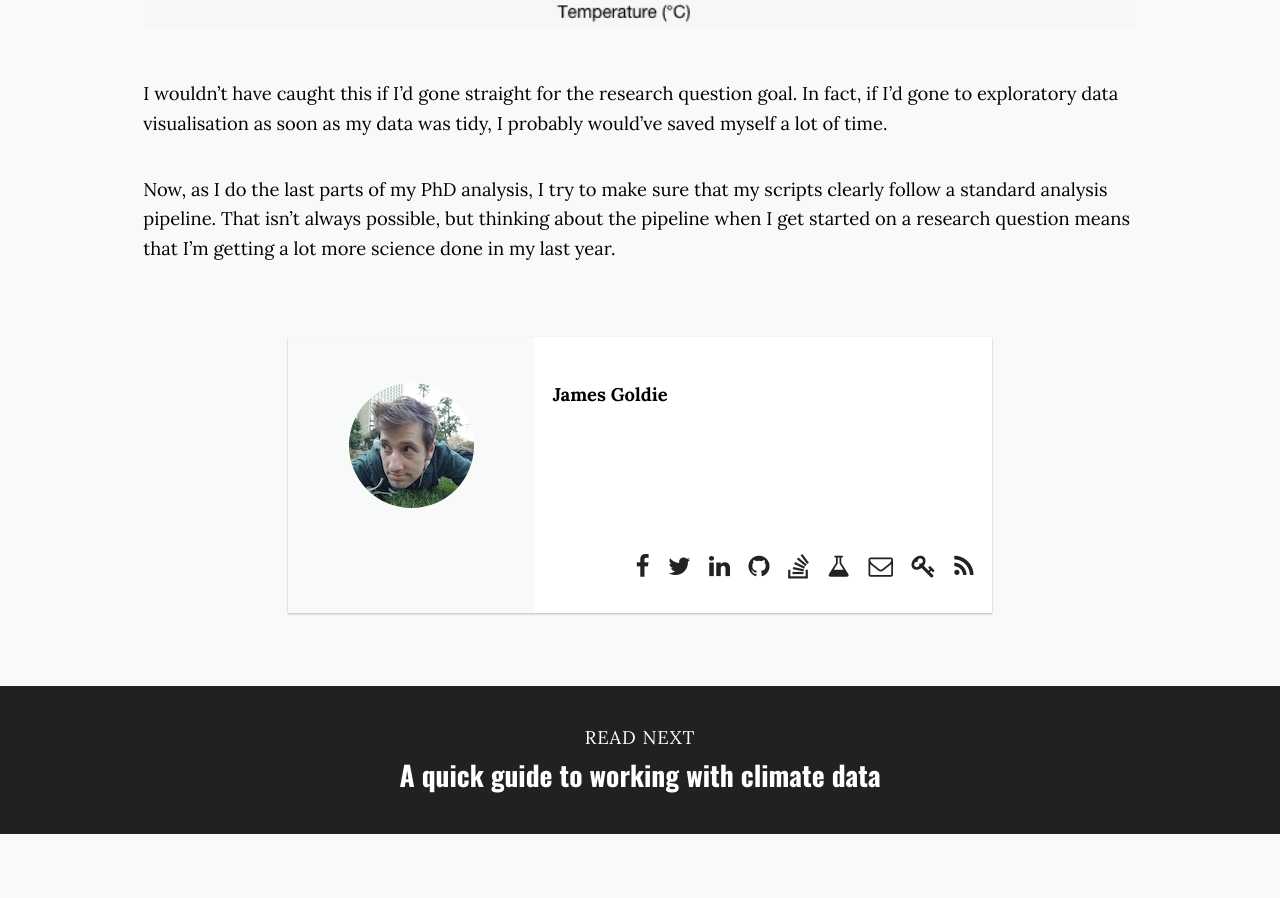
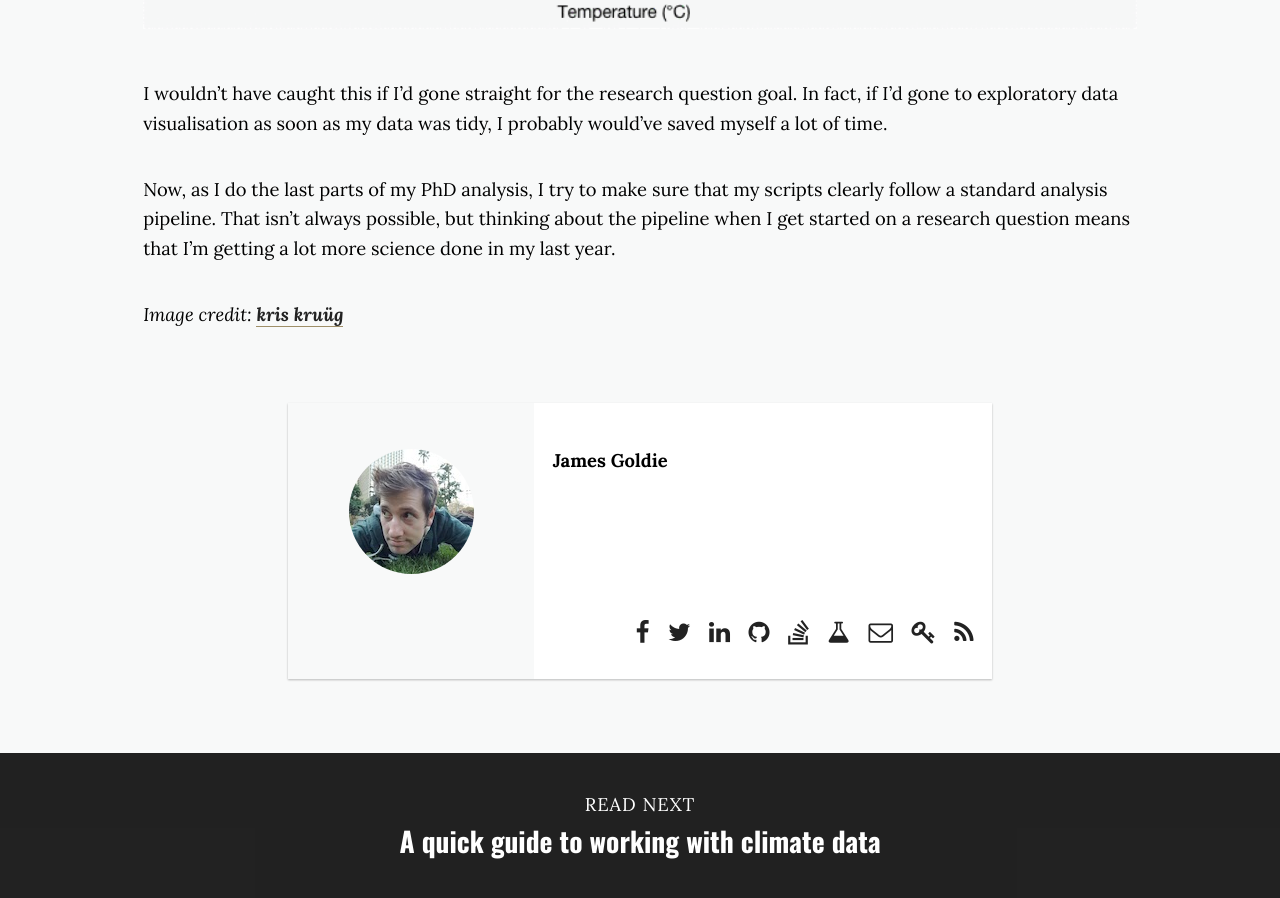
Before and after one commit to rensa/rensa.github.io, a Jekyll site: the page built from _posts/writing/2017-08-22-viz-data-without-research-question.md, in a window 1280 px wide and 900 px high, scrolled down 6031 px. Built offline with Jekyll 4.4.1, drawn with Linux system fonts in a browser that asks for light colours; nearby versions of some CDN libraries; before the commit the page ends 6865 px from its top, so only the background shows below that.

Commit message:
Add hero image attribution to post

```diff
--- a/_posts/writing/2017-08-22-viz-data-without-research-question.md
+++ b/_posts/writing/2017-08-22-viz-data-without-research-question.md
@@ -60,3 +60,5 @@ And the corresponding plot of temperature and humidity also looks clearer:
 I wouldn't have caught this if I'd gone straight for the research question goal. In fact, if I'd gone to exploratory data visualisation as soon as my data was tidy, I probably would've saved myself a lot of time.
 
 Now, as I do the last parts of my PhD analysis, I try to make sure that my scripts clearly follow a standard analysis pipeline. That isn't always possible, but thinking about the pipeline when I get started on a research question means that I'm getting a lot more science done in my last year.
+
+_Image credit: [kris kruüg](https://www.flickr.com/photos/kk/9243272454/)_
```
